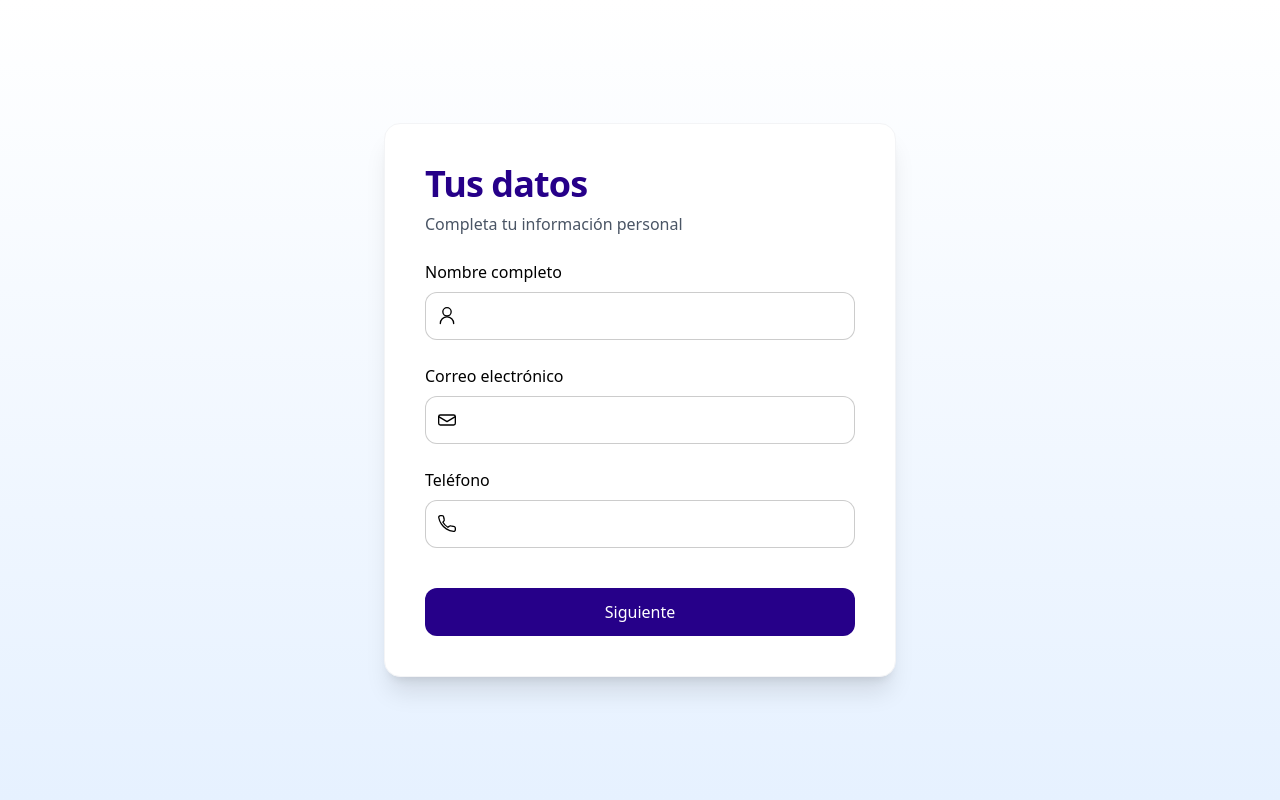
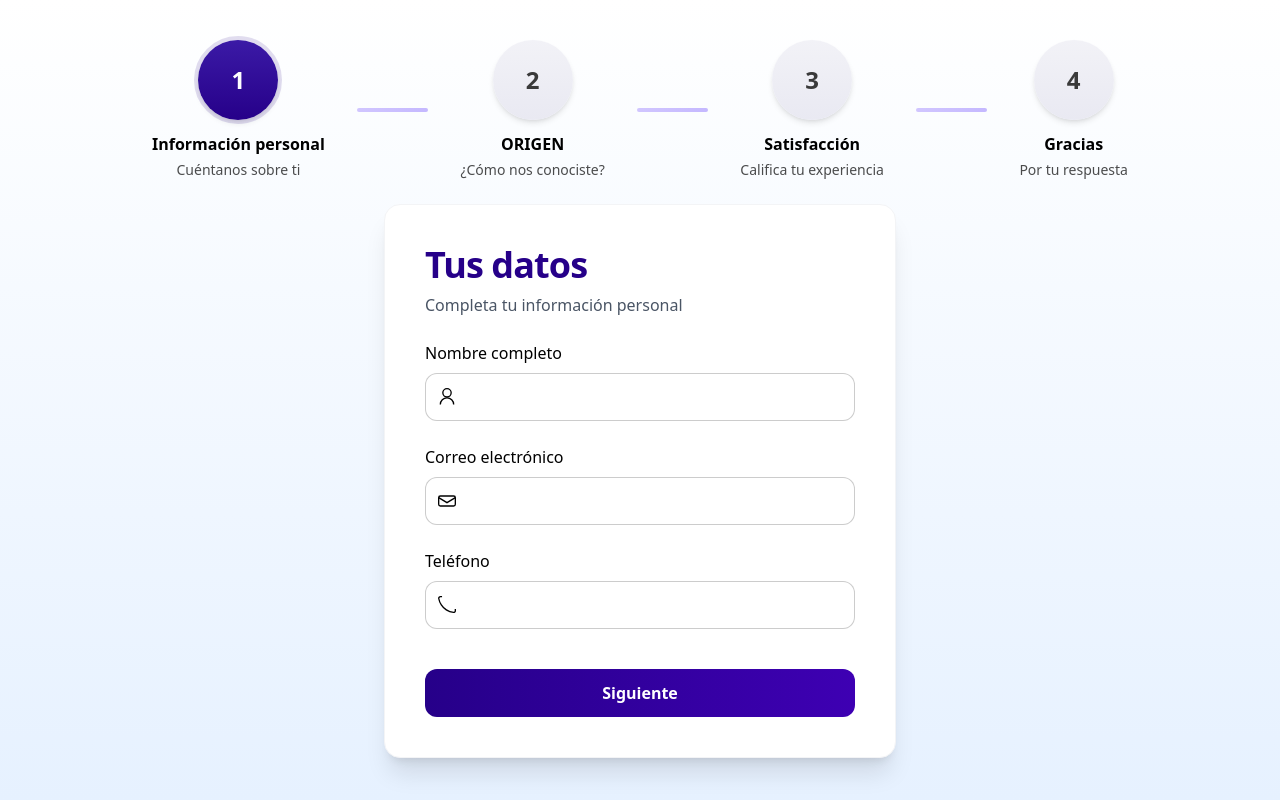
Before and after one commit to luisgarci4/FormularioCentroExp, a React (Vite) app in the folder formulario-centro-exp/: page / in a window 1280 px wide. Built offline with nearby package versions, Linux system fonts and the light colour scheme.

Commit message:
Agregar progress bar

```diff
--- /dev/null
+++ b/formulario-centro-exp/src/components/ProgressBar.tsx
@@ -0,0 +1,92 @@
+import React from "react";
+
+type Step = { title: string; subtitle?: string };
+
+type Props = {
+  current: number; // 0..3
+  steps?: Step[];
+  primary?: string; // color morado
+};
+
+export default function ProgressBar({
+  current,
+  primary = "#260089",
+  steps = [
+    { title: "Información personal", subtitle: "Cuéntanos sobre ti" },
+    { title: "ORIGEN", subtitle: "¿Cómo nos conociste?" },
+    { title: "Satisfacción", subtitle: "Califica tu experiencia" },
+    { title: "Gracias", subtitle: "Por tu respuesta" },
+  ],
+}: Props) {
+  const isDone = (i: number) => i < current;
+  const isActive = (i: number) => i === current;
+
+  return (
+    <nav aria-label="Progreso del formulario" className="w-full">
+      <div className="mx-auto max-w-5xl px-4 sm:px-6">
+        <div className="flex items-center justify-center">
+          {steps.map((s, i) => (
+            <React.Fragment key={s.title}>
+              <div className="flex flex-col items-center">
+                <div
+                  className={[
+                    "rounded-full grid place-items-center text-white shadow-md",
+                    "w-16 h-16 sm:w-20 sm:h-20 transition-all duration-300",
+                  ].join(" ")}
+                  style={{
+                    background:
+                      isDone(i) || isActive(i)
+                        ? "linear-gradient(180deg, #3b1aa6 0%, #260089 100%)"
+                        : "linear-gradient(180deg, #f2f2f7 0%, #e9e9f2 100%)",
+                    color: isDone(i) || isActive(i) ? "#fff" : "#3a3a3a",
+                    outline: isActive(i) ? `4px solid ${primary}22` : "none",
+                  }}
+                  aria-current={isActive(i) ? "step" : undefined}
+                >
+                  {isDone(i) ? (
+                    <svg width="28" height="28" viewBox="0 0 24 24" fill="none">
+                      <path
+                        d="M20 6L9 17l-5-5"
+                        stroke="currentColor"
+                        strokeWidth="2.5"
+                        strokeLinecap="round"
+                        strokeLinejoin="round"
+                      />
+                    </svg>
+                  ) : (
+                    <span className="text-xl sm:text-2xl font-semibold">
+                      {i + 1}
+                    </span>
+                  )}
+                </div>
+
+                <div className="text-center mt-3 leading-tight">
+                  <div className="font-extrabold text-sm sm:text-base">
+                    {s.title}
+                  </div>
+                  {s.subtitle && (
+                    <div className="text-[12px] sm:text-sm text-black/70 mt-1">
+                      {s.subtitle}
+                    </div>
+                  )}
+                </div>
+              </div>
+
+              {i < steps.length - 1 && (
+                <div
+                  className="h-1 rounded-full flex-1 mx-4 sm:mx-8 transition-colors duration-300 opacity-80"
+                  style={{
+                    background: isDone(i)
+                      ? `linear-gradient(90deg, ${primary} 0%, ${primary}99 100%)`
+                      : "linear-gradient(90deg, #c6b8ff 0%, #b7a7ff 100%)",
+                  }}
+                  aria-hidden
+                />
+              )}
+            </React.Fragment>
+          ))}
+        </div>
+      </div>
+    </nav>
+  );
+}
--- a/formulario-centro-exp/src/components/TusDatos.tsx
+++ b/formulario-centro-exp/src/components/TusDatos.tsx
@@ -1,3 +1,4 @@
+import ProgressBar from "./ProgressBar";
 
 export default function TusDatosCard() {
   const label = "block text-sm sm:text-base font-medium text-black mb-2";
@@ -9,11 +10,14 @@ export default function TusDatosCard() {
 
   return (
     <div
-      className="min-h-[100svh] flex justify-center items-center px-5 sm:px-8 py-10"
-      style={{
-        background: "linear-gradient(180deg, #ffffff 0%, #e6f1ff 100%)",
-      }}
+      className="min-h-[100svh] flex flex-col items-center justify-start gap-6 px-5 sm:px-8 py-6 sm:py-10"
+      style={{ background: "linear-gradient(180deg, #ffffff 0%, #e6f1ff 100%)" }}
     >
+      {/* Progress bar arriba, centrada */}
+      <div className="w-full">
+        <ProgressBar current={0} /> {/* Paso 0 = Información personal */}
+      </div>
+
       {/* Tarjeta contenedora */}
       <form
         className="w-full max-w-[28rem] sm:max-w-lg bg-white shadow-xl rounded-2xl p-8 sm:p-10 border border-gray-100"
@@ -31,27 +35,12 @@ export default function TusDatosCard() {
 
         {/* Nombre */}
         <div className={fieldWrap}>
-          <label htmlFor="nombre" className={label}>
-            Nombre completo
-          </label>
+          <label htmlFor="nombre" className={label}>Nombre completo</label>
           <div className="relative">
             <span className={icon} aria-hidden>
-              {/* icono persona */}
               <svg width="20" height="20" viewBox="0 0 24 24" fill="none">
-                <path
-                  d="M12 12a5 5 0 1 0-5-5 5 5 0 0 0 5 5Z"
-                  stroke="currentColor"
-                  strokeWidth="1.6"
-                  strokeLinecap="round"
-                  strokeLinejoin="round"
-                />
-                <path
-                  d="M20 21a8 8 0 1 0-16 0"
-                  stroke="currentColor"
-                  strokeWidth="1.6"
-                  strokeLinecap="round"
-                  strokeLinejoin="round"
-                />
+                <path d="M12 12a5 5 0 1 0-5-5 5 5 0 0 0 5 5Z" stroke="currentColor" strokeWidth="1.6" />
+                <path d="M20 21a8 8 0 1 0-16 0" stroke="currentColor" strokeWidth="1.6" />
               </svg>
             </span>
             <input id="nombre" type="text" className={input} />
@@ -60,27 +49,12 @@ export default function TusDatosCard() {
 
         {/* Correo */}
         <div className={fieldWrap}>
-          <label htmlFor="correo" className={label}>
-            Correo electrónico
-          </label>
+          <label htmlFor="correo" className={label}>Correo electrónico</label>
           <div className="relative">
             <span className={icon} aria-hidden>
-              {/* icono correo */}
               <svg width="20" height="20" viewBox="0 0 24 24" fill="none">
-                <path
-                  d="M4 6h16a2 2 0 0 1 2 2v8a2 2 0 0 1-2 2H4a2 2 0 0 1-2-2V8a2 2 0 0 1 2-2Z"
-                  stroke="currentColor"
-                  strokeWidth="1.6"
-                  strokeLinecap="round"
-                  strokeLinejoin="round"
-                />
-                <path
-                  d="m22 8-10 6L2 8"
-                  stroke="currentColor"
-                  strokeWidth="1.6"
-                  strokeLinecap="round"
-                  strokeLinejoin="round"
-                />
+                <path d="M4 6h16a2 2 0 0 1 2 2v8a2 2 0 0 1-2 2H4a2 2 0 0 1-2-2V8a2 2 0 0 1 2-2Z" stroke="currentColor" strokeWidth="1.6" />
+                <path d="m22 8-10 6L2 8" stroke="currentColor" strokeWidth="1.6" />
               </svg>
             </span>
             <input id="correo" type="email" className={input} />
@@ -89,20 +63,11 @@ export default function TusDatosCard() {
 
         {/* Teléfono */}
         <div className={fieldWrap}>
-          <label htmlFor="telefono" className={label}>
-            Teléfono
-          </label>
+          <label htmlFor="telefono" className={label}>Teléfono</label>
           <div className="relative">
             <span className={icon} aria-hidden>
-              {/* icono teléfono */}
               <svg width="20" height="20" viewBox="0 0 24 24" fill="none">
-                <path
-                  d="M22 16.92v2a2 2 0 0 1-2.18 2 19.8 19.8 0 0 1-8.63-3.07 19.5 19.5 0 0 1-6-6A19.8 19.8 0 0 1 2.08 4.2 2 2 0 0 1 4.06 2h2a2 2 0 0 1 2 1.72c.12.9.31 1.78.57 2.63a2 2 0 0 1-.45 2.11L7.1 9.91a16 16 0 0 0 6 6l1.45-1.08a2 2 0 0 1 2.11-.45c.85.26 1.73.45 2.63.57A2 2 0 0 1 22 16.92Z"
-                  stroke="currentColor"
-                  strokeWidth="1.6"
-                  strokeLinecap="round"
-                  strokeLinejoin="round"
-                />
+                <path d="M22 16.92v2a2 2 0 0 1-2.18 2 19.8 19.8 0 0 1-8.63-3.07 19.5 19.5 0 0 1-6-6A19.8 19.8 0 0 1 2.08 4.2 2 2 0 0 1 4.06 2h2" stroke="currentColor" strokeWidth="1.6" />
               </svg>
             </span>
             <input id="telefono" type="tel" className={input} />
@@ -113,8 +78,12 @@ export default function TusDatosCard() {
         <div className="mt-10">
           <button
             type="button"
-            className="w-full h-12 rounded-xl text-white font-medium transition active:scale-[0.99]"
-            style={{ backgroundColor: "#260089" }}
+            className="
+              w-full h-12 rounded-xl text-white font-bold
+              bg-gradient-to-r from-[#260089] via-[#3e00b3] to-[#6200ee]
+              bg-[length:200%_auto] transition-all duration-500
+              hover:bg-[position:100%_0] hover:shadow-lg active:scale-[0.98]
+            "
           >
             Siguiente
           </button>
```
Also changed, not shown: formulario-centro-exp/src/components/CalificaTuExperiencia.tsx (+72 -21 lines).
